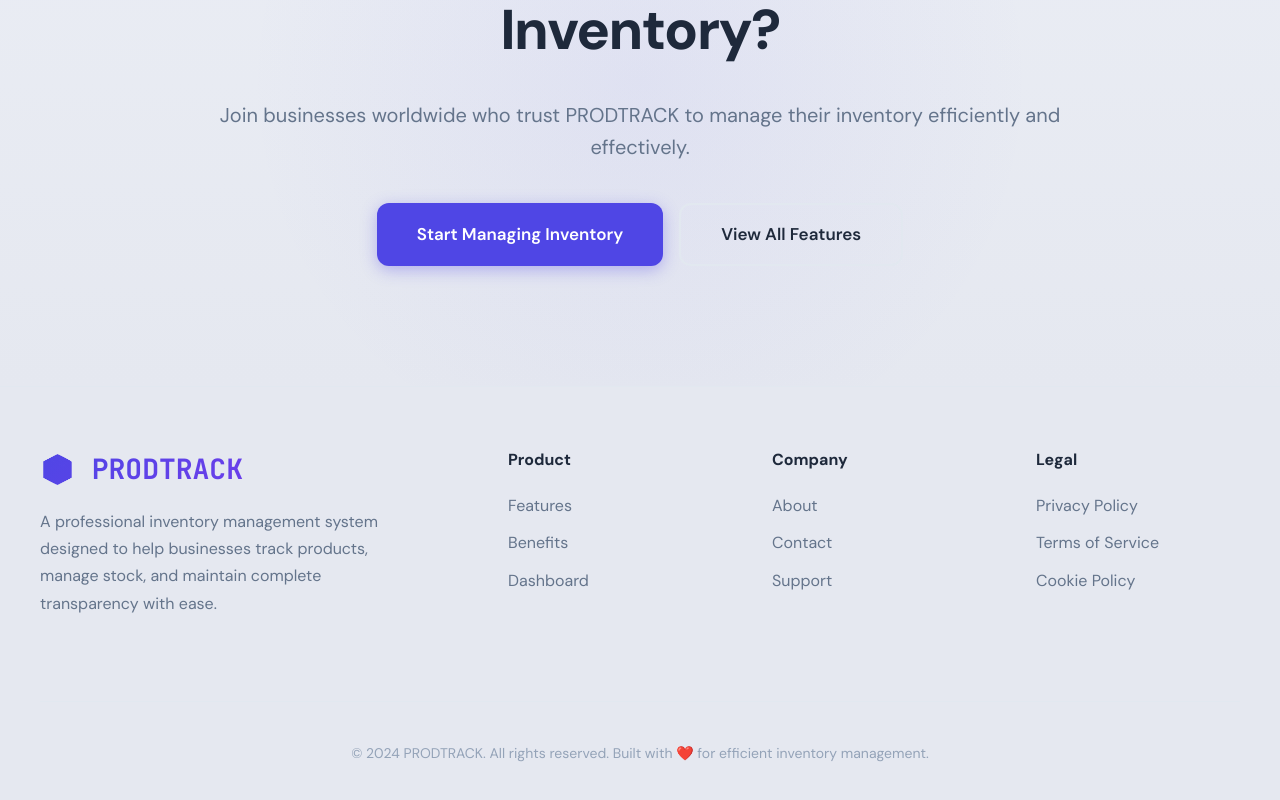
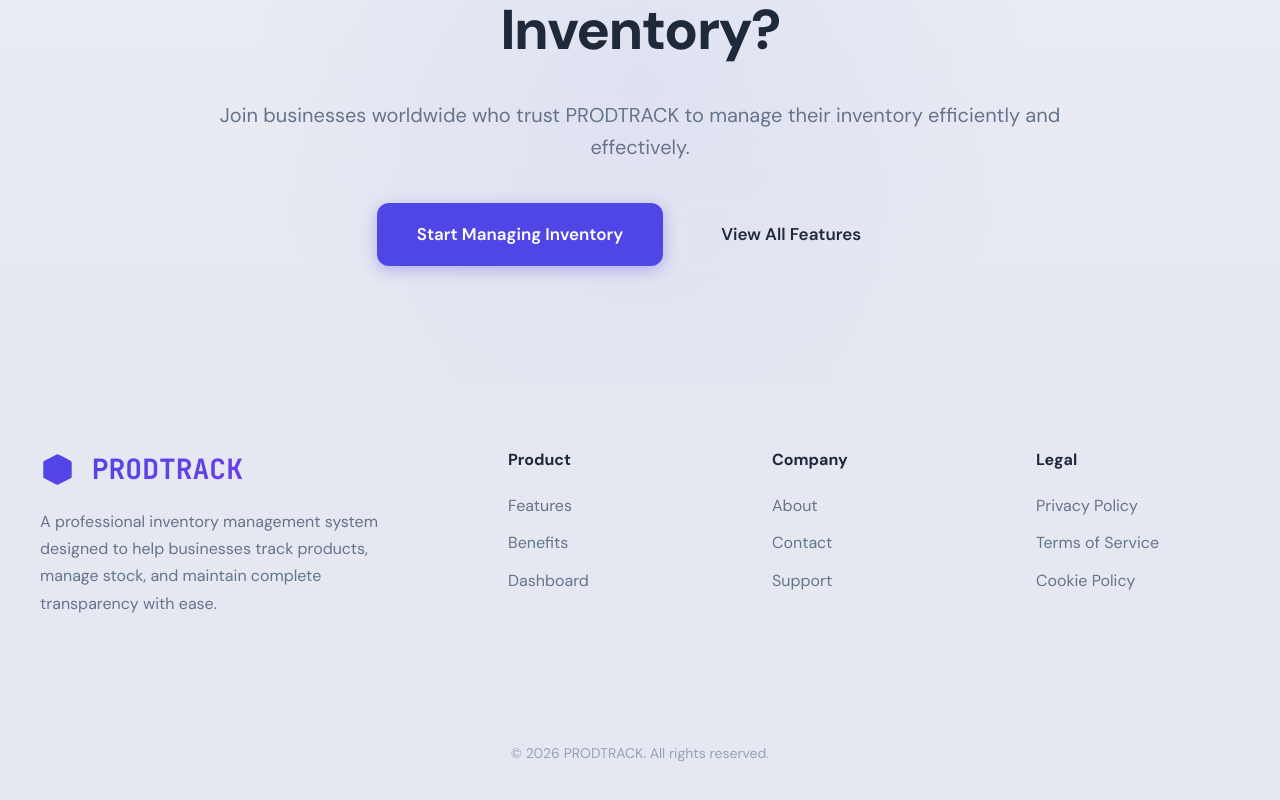
Before and after one commit to D1778/PRODTRACK, a React (Vite) app in the folder frontend/: page / in a window 1280 px wide. Shown: the part 3238-4038 px from the top of the page. Built offline with nearby package versions, Linux system fonts and the light colour scheme; no server answers.

Commit message:
changes the landing page

```diff
--- a/frontend/src/pages/Landing.jsx
+++ b/frontend/src/pages/Landing.jsx
@@ -142,7 +142,7 @@ export default function Landing() {
             <FooterCol title="Legal" links={["Privacy Policy", "Terms of Service", "Cookie Policy"]} />
           </div>
           <div className="footer-bottom">
-            <p>© 2024 PRODTRACK. All rights reserved. Built with ❤️ for efficient inventory management.</p>
+            <p>© 2026 PRODTRACK. All rights reserved.</p>
           </div>
         </div>
       </footer>
```
